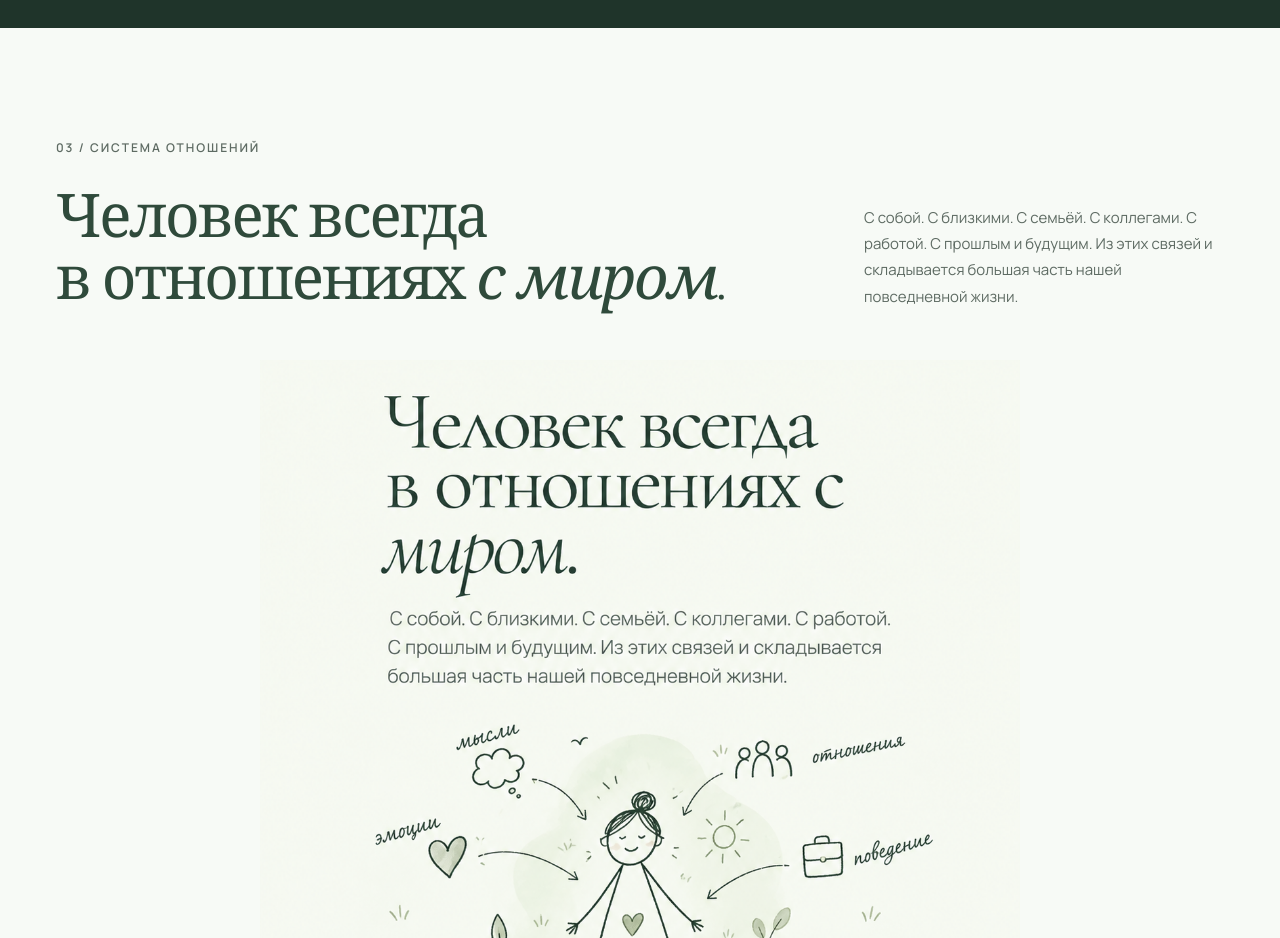
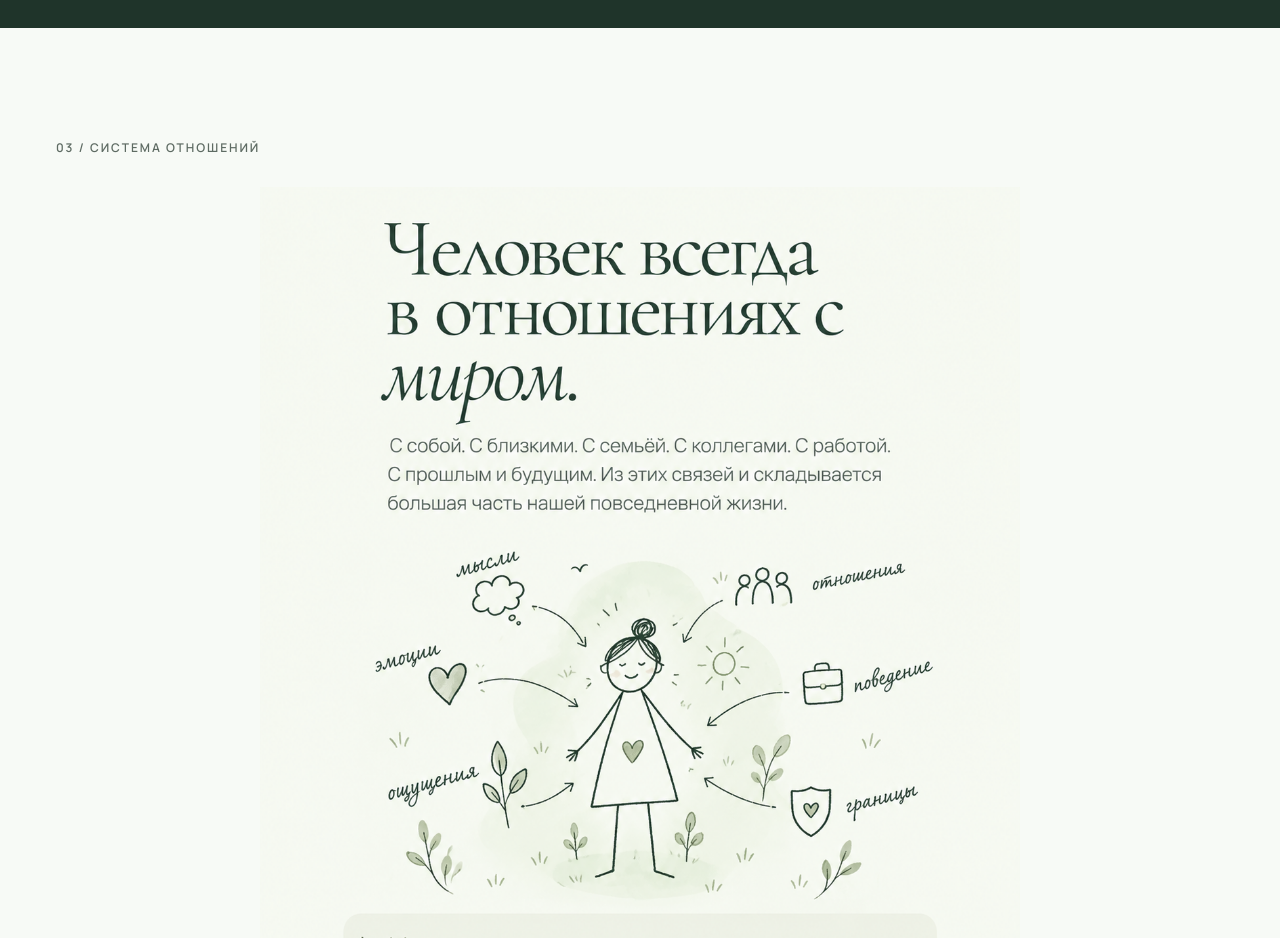
Before and after one commit to yalou2012-cmyk/Irina_Lebedinskaya, a plain HTML site: page index.html in a window 1280 px wide. Shown: the part 5240-6178 px from the top of the page. Drawn offline with nearby package versions, Linux system fonts and the light colour scheme.

Commit message:
Remove repeated heading and copy above relationships artwork

```diff
--- a/index.html
+++ b/index.html
@@ -78,7 +78,7 @@
     </section>
     <section class="dialogue section"><div class="wrap reveal"><p class="eyebrow">От понимания — к взаимодействию</p><h2>Мало научиться говорить.<br>Важно научиться<br><em>договариваться.</em></h2><p>Слышать себя. Замечать другого.<br>Находить способ быть в диалоге.</p></div></section>
     <section class="section relationships wrap">
-      <div class="section-heading reveal"><div><p class="eyebrow">03 / Система отношений</p><h2>Человек всегда<br>в отношениях <em>с миром.</em></h2></div><p>С собой. С близкими. С семьёй. С коллегами. С работой. С прошлым и будущим. Из этих связей и складывается большая часть нашей повседневной жизни.</p></div>
+      <p class="eyebrow">03 / Система отношений</p>
       <figure class="illustration"><a href="images/concept-relationships.png" target="_blank" rel="noopener" aria-label="Открыть карту отношений в полном размере, в новой вкладке"><img src="images/concept-relationships.png" alt="Человек всегда в отношениях с миром: мысли, эмоции, ощущения, отношения, поведение и личные границы" width="1122" height="1402" loading="lazy"></a><figcaption>У каждого — своя карта связей <span>Открыть крупнее ↗</span></figcaption></figure>
     </section>
     <section class="section white" id="about"><div class="wrap about-grid">
```
